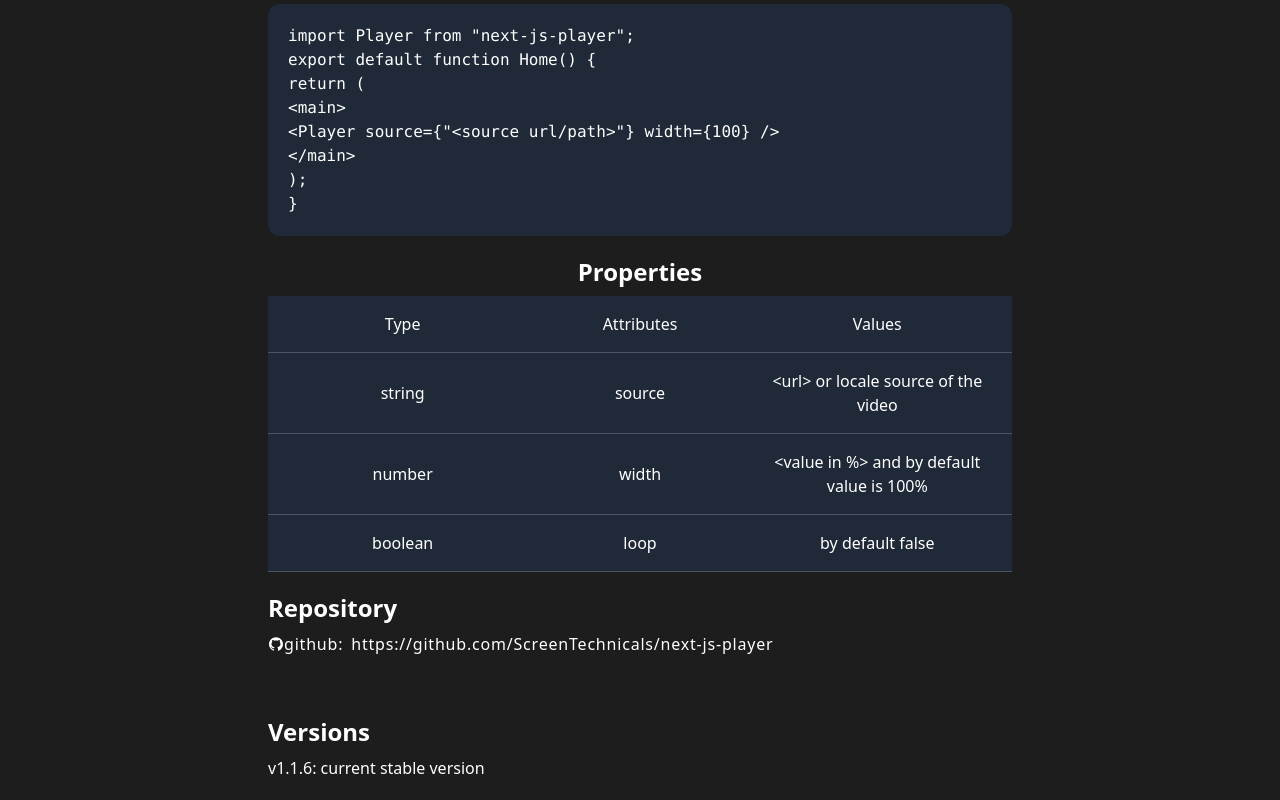
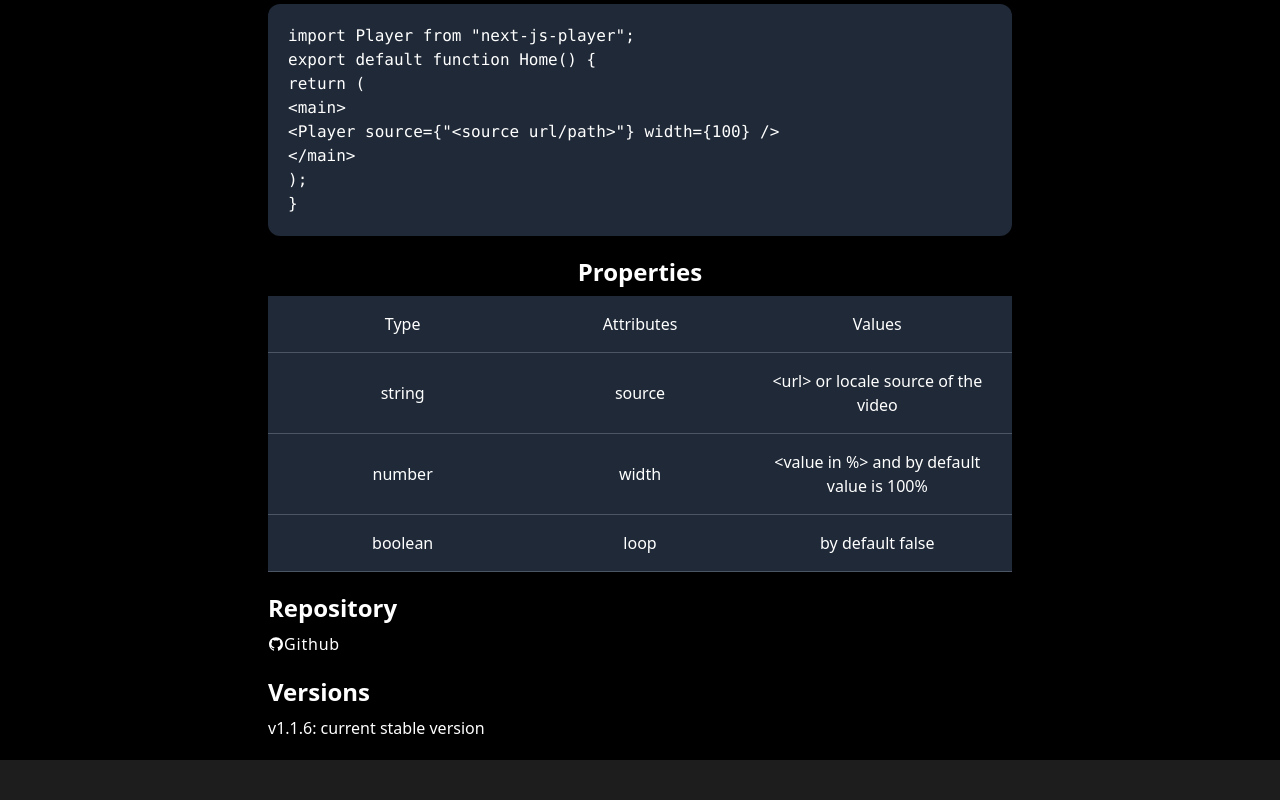
Before and after one commit to CareerDevelopmentHub/Next-Js-Player, a Next.js app: page / in a window 1280 px wide. Shown: the part 2695-3495 px from the top of the page. After the commit the page ends 3455 px from the top, so only its background shows below. Built offline with nearby package versions, Linux system fonts and the light colour scheme.

Commit message:
docs updated - 1.1.6 - frontend

```diff
--- a/src/app/layout.js
+++ b/src/app/layout.js
@@ -11,11 +11,7 @@
 export default function RootLayout({ children }) {
   return (
     <html lang="en">
-      <body
-        className={
-          (inter.className = " w-full flex justify-center bg-[#1d1d1d]")
-        }
-      >
+      <body className={(inter.className = " w-full bg-[#1d1d1d]")}>
         {children}
       </body>
     </html>
--- a/src/app/page.js
+++ b/src/app/page.js
@@ -23,14 +23,14 @@
   ];
 
   return (
-    <main className="text-white p-5">
+    <main className="text-white p-5 w-full bg-black overflow-x-hidden">
       <p className="text-center pb-5 font-black md:text-6xl text-2xl ">
         Next Js Player 🚀
       </p>
-      <div className="md:w-[60%] mx-auto flex justify-center items-center flex-col">
+      <div className="md:w-[60%] w-full mx-auto flex justify-center items-center flex-col">
         <Player source={"/videos/video1.mp4"} width={100} />
       </div>
-      <h1 className="text-center md:w-[60%] mx-auto md:text-xl text-base">
+      <h1 className="text-center md:w-[60%] w-full mx-auto md:text-xl text-base">
         {'"'}next-js-player{'"'} is video player that supports both react and
         next js{"(i.e pages router and app router)"}
       </h1>
@@ -179,19 +179,17 @@
         </div>
         <div>
           <p className="text-2xl font-bold pt-5 ">Repository</p>
-          <p className="pt-2 tracking-wider flex items-center space-x-2 text-base pb-10">
-            <span className="flex items-center">
-              <span>
-                <AiOutlineGithub />
-              </span>
-              <span>github:</span>
-            </span>
+          <p className="pt-2 tracking-wider">
             <a
               href="https://github.com/ScreenTechnicals/next-js-player/tree/main"
               target="_blank"
               rel="noreferrer"
+              className="flex w-max items-center"
             >
-              https://github.com/ScreenTechnicals/next-js-player
+              <span>
+                <AiOutlineGithub />
+              </span>
+              <span>Github</span>
             </a>
           </p>
         </div>
```
